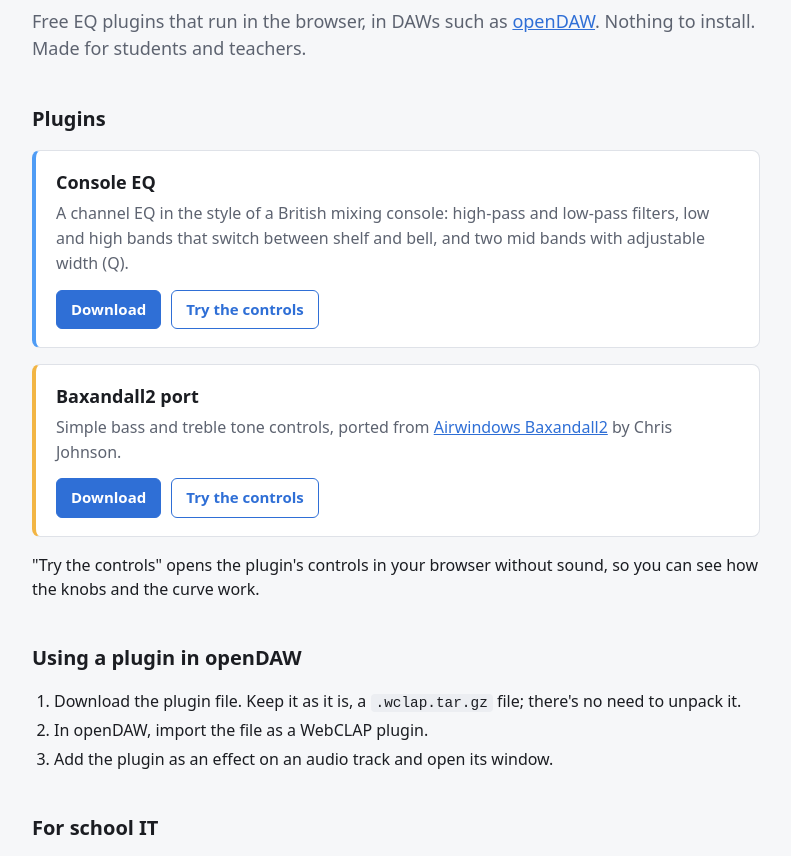
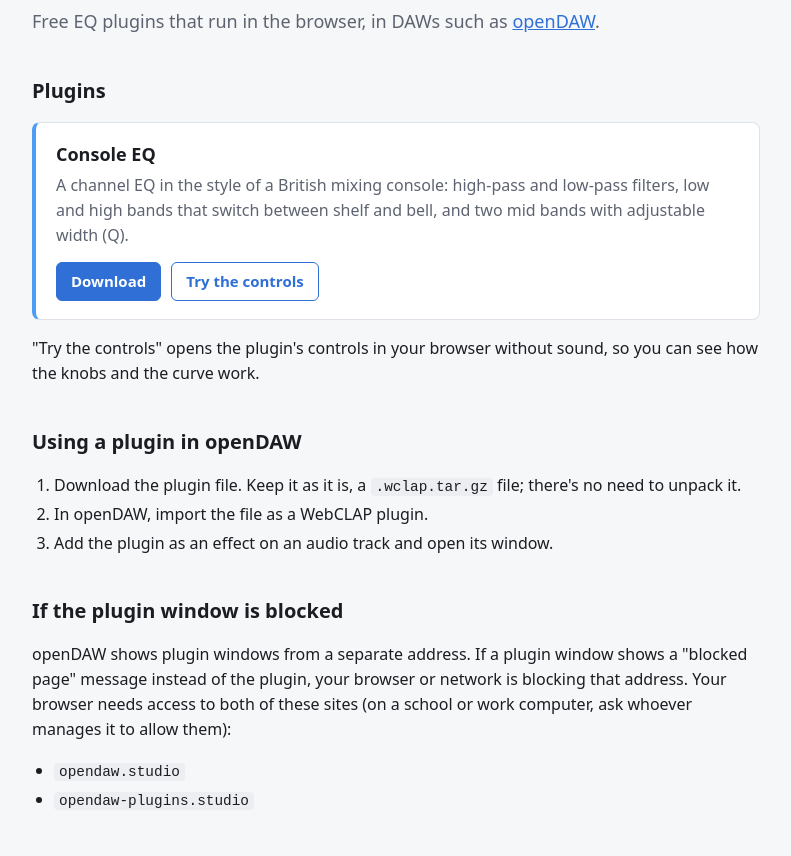
Before and after one commit to matiasharju/webclap-eq, a plain HTML site: page web/index.html in a window 1280 px wide. Shown: the part 85-941 px from the top of the page, without its empty margins (244-1035 px from the left). Drawn offline with Linux system fonts and the light colour scheme.

Commit message:
site: console eq only, simpler texts

```diff
--- a/web/index.html
+++ b/web/index.html
@@ -116,7 +116,7 @@
 <body>
 <main>
 	<h1>WebCLAP EQ</h1>
-	<p class="lead">Free EQ plugins that run in the browser, in DAWs such as <a href="https://opendaw.studio">openDAW</a>. Nothing to install. Made for students and teachers.</p>
+	<p class="lead">Free EQ plugins that run in the browser, in DAWs such as <a href="https://opendaw.studio">openDAW</a>.</p>
 
 	<h2>Plugins</h2>
 
@@ -129,15 +129,6 @@
 		</div>
 	</section>
 
-	<section class="plugin" style="--stripe: #f2b544">
-		<h3>Baxandall2 port</h3>
-		<p>Simple bass and treble tone controls, ported from <a href="https://www.airwindows.com/baxandall2/">Airwindows Baxandall2</a> by Chris Johnson.</p>
-		<div class="actions">
-			<a class="button primary" href="download/webclap-eq-airwindows.wclap.tar.gz" download>Download</a>
-			<a class="button" href="demo/airwindows/index.html">Try the controls</a>
-		</div>
-	</section>
-
 	<p>"Try the controls" opens the plugin's controls in your browser without sound, so you can see how the knobs and the curve work.</p>
 
 	<h2>Using a plugin in openDAW</h2>
@@ -147,8 +138,8 @@
 		<li>Add the plugin as an effect on an audio track and open its window.</li>
 	</ol>
 
-	<h2>For school IT</h2>
-	<p>openDAW shows plugin windows from a separate address. If plugin windows show a "blocked page" message, allow both of these sites:</p>
+	<h2>If the plugin window is blocked</h2>
+	<p>openDAW shows plugin windows from a separate address. If a plugin window shows a "blocked page" message instead of the plugin, your browser or network is blocking that address. Your browser needs access to both of these sites (on a school or work computer, ask whoever manages it to allow them):</p>
 	<ul>
 		<li><code>opendaw.studio</code></li>
 		<li><code>opendaw-plugins.studio</code></li>
@@ -156,7 +147,6 @@
 
 	<footer>
 		Open source (MIT license), on <a href="https://github.com/matiasharju/webclap-eq">GitHub</a>.
-		Baxandall2 DSP by Chris Johnson / <a href="https://www.airwindows.com">Airwindows</a> (MIT).
 		WebCLAP is a <a href="https://github.com/WebCLAP">community project</a> based on the <a href="https://cleveraudio.org">CLAP</a> plugin standard.
 	</footer>
 </main>
```
Also changed, not shown: 1 other file.
